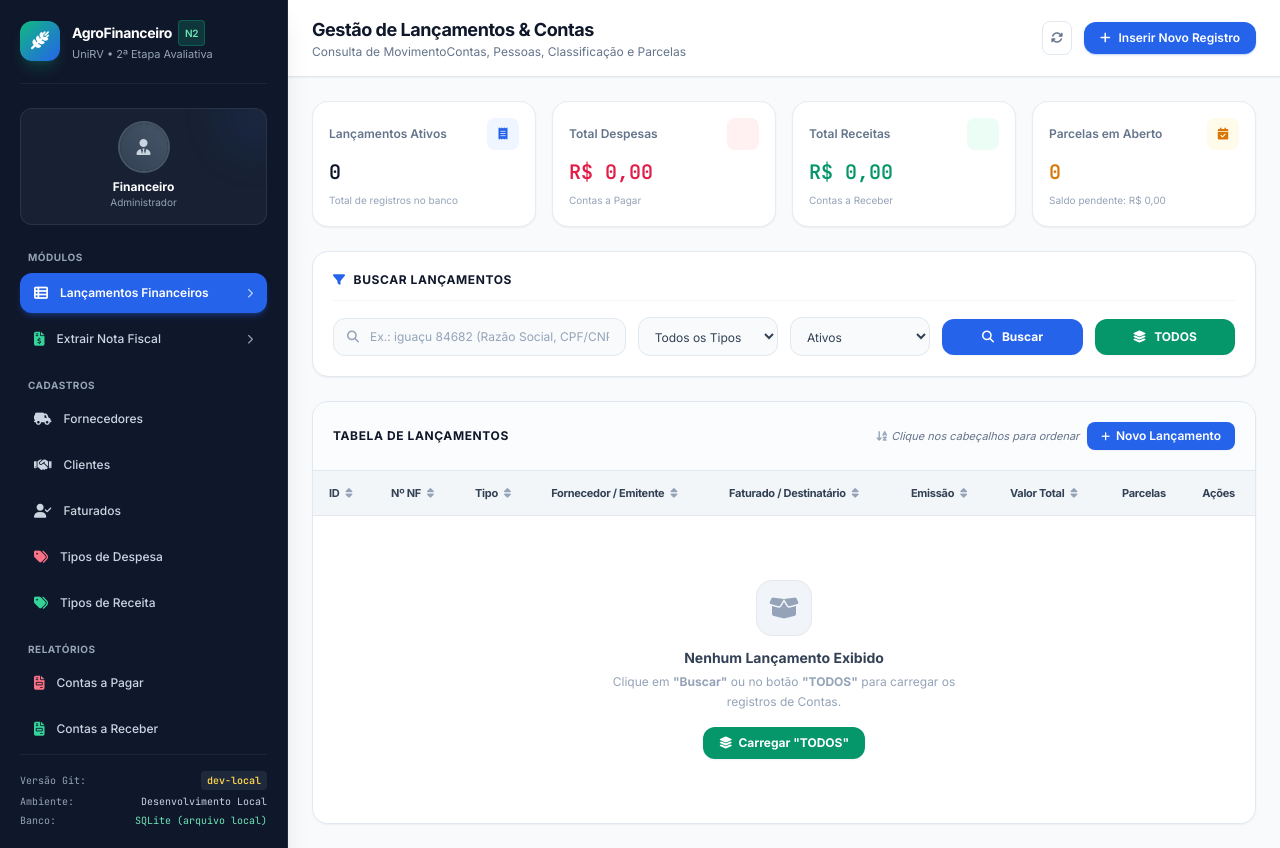
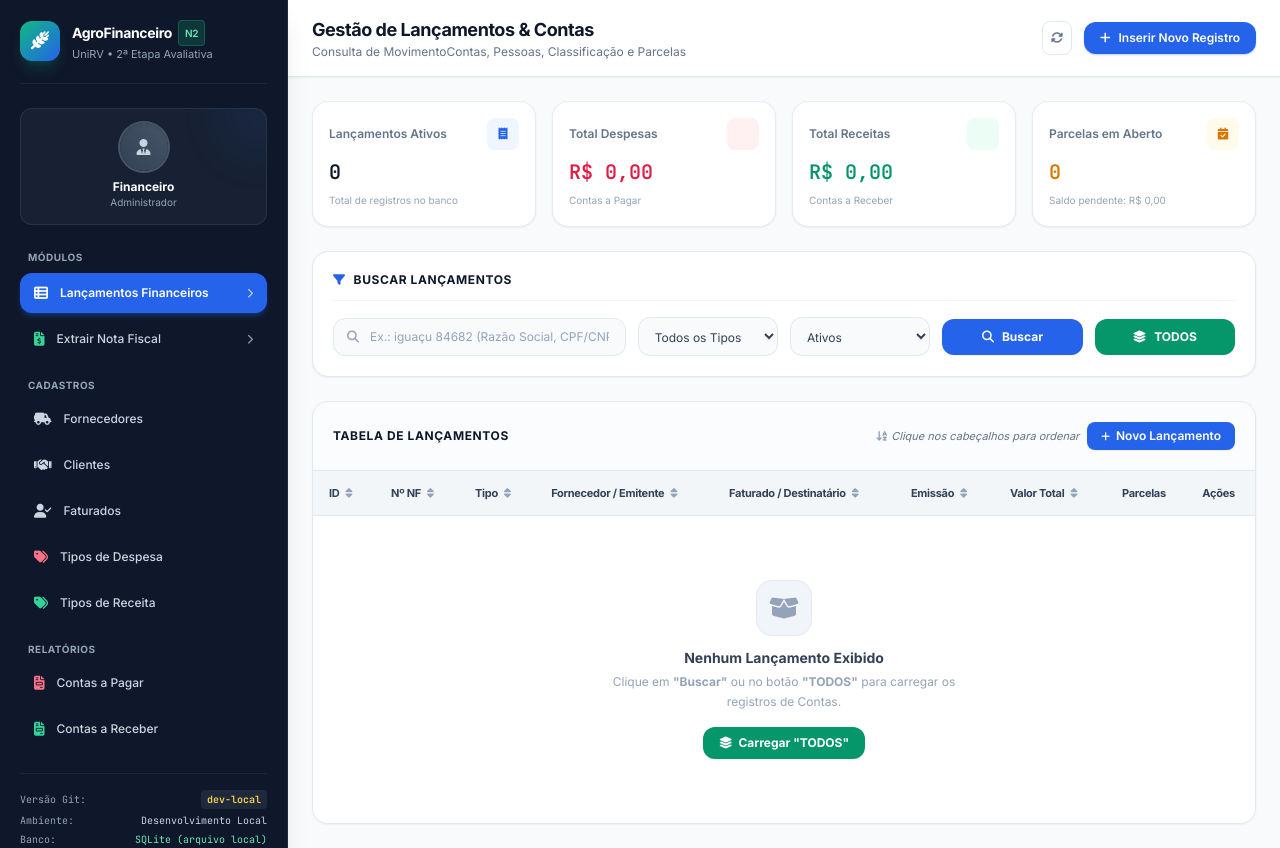
Before and after one commit to daniel-carvalho11/OrganizadorFinanceiroAgro, a Flask app: page / in a window 1280 px wide. Run offline with Flask 3, Linux system fonts and the light colour scheme; data that the repository does not hold is empty; some libraries are stand-ins or nearby versions.

Commit message:
fix(ui): corrigir altura e rolagem da barra lateral para manter fundo escuro integral

```diff
--- a/templates/index.html
+++ b/templates/index.html
@@ -76,7 +76,7 @@
     <!-- ===================================================================== -->
     <!-- MENU LATERAL / SIDEBAR                                                -->
     <!-- ===================================================================== -->
-    <aside class="w-full md:w-72 bg-slate-900 text-slate-200 flex-shrink-0 flex flex-col justify-between border-r border-slate-800 p-5 shadow-xl z-20">
+    <aside class="w-full md:w-72 bg-slate-900 text-slate-200 flex-shrink-0 flex flex-col justify-between border-r border-slate-800 p-5 shadow-xl z-20 md:sticky md:top-0 md:h-screen md:overflow-y-auto">
         <div class="space-y-6">
             <!-- Brand / Logo Header -->
             <div class="flex items-center gap-3 pb-5 border-b border-slate-800/80">
@@ -159,7 +159,7 @@
         </div>
 
         <!-- Footer / Deploy info -->
-        <div class="pt-4 border-t border-slate-800/80 text-[10px] text-slate-400 space-y-1 font-mono">
+        <div class="pt-4 mt-6 flex-shrink-0 border-t border-slate-800/80 text-[10px] text-slate-400 space-y-1 font-mono">
             <div class="flex justify-between items-center">
                 <span>Versão Git:</span>
                 <span class="text-amber-300 font-bold bg-slate-800 px-1.5 py-0.5 rounded">{{ deploy_info.commit if deploy_info else 'dev-local' }}</span>
```
